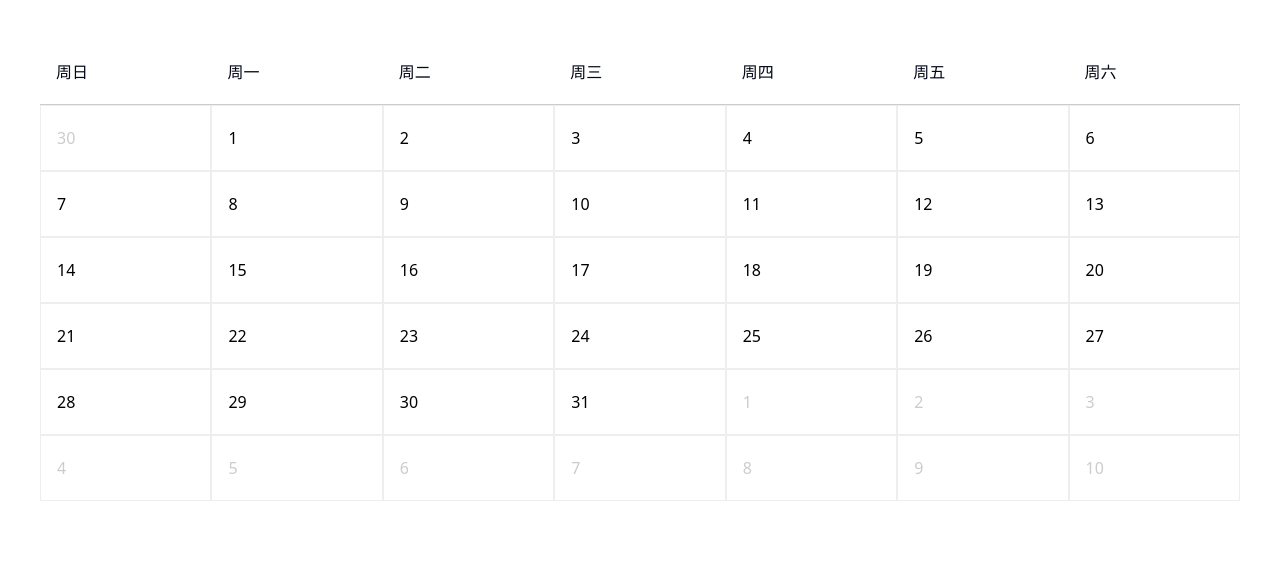
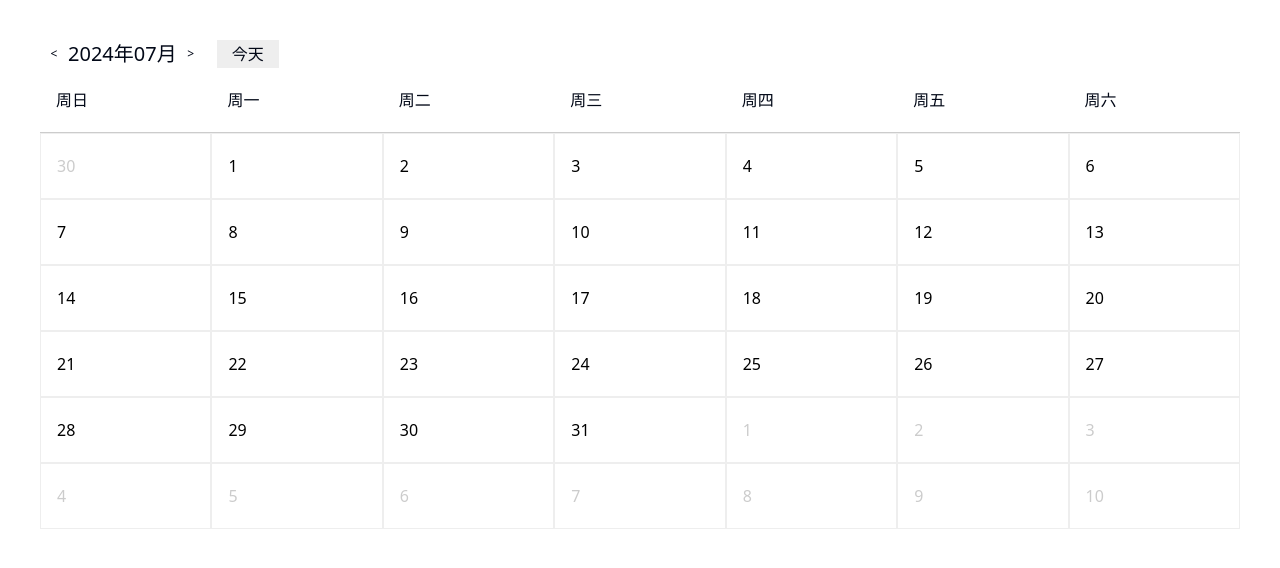
Before and after one commit to thought7878/frontend-technology-demos, a Next.js app: page /library/calendar in a window 1280 px wide. Shown: the top 568 px of the page. Built offline with nearby package versions, Linux system fonts and the light colour scheme.

Commit message:
feat: creat className & style

```diff
--- a/app/library/calendar/Calendar.tsx
+++ b/app/library/calendar/Calendar.tsx
@@ -1,17 +1,28 @@
 import dayjs, { type Dayjs } from 'dayjs';
+import { CSSProperties, ReactNode } from 'react';
+import cn from 'classnames';
 
 export interface CalendarProps {
   value?: Date;
+  // style 和 className,用于修改 Calendar 组件外层容器的样式
+  style?: CSSProperties;
+  className?: string | string[];
+  // 定制日期显示，会完全覆盖日期单元格
+  dateRender?: (currentDate: Dayjs) => ReactNode;
+  // 定制日期单元格，内容会被添加到单元格内，只在全屏日历模式下生效。
+  dateInnerContent?: (currentDate: Dayjs) => ReactNode;
+  // 国际化相关
+  locale?: string;
   onChange?: (value: Date) => void;
 }
 
-export default function Calendar({
-  value = new Date(),
-  onChange,
-}: CalendarProps) {
+export default function Calendar(props: CalendarProps) {
+  const { className, style } = props;
+  const classNames = cn(className);
+
   return (
-    <div className='w-full'>
-      <MonthCalendar value={value} onChange={onChange} />
+    <div className={classNames} style={style}>
+      <MonthCalendar {...props} />
     </div>
   );
 }
@@ -55,7 +66,20 @@ function MonthCalendar({ value, onChange }: MonthCalendarProps) {
   // debugger;
 
   return (
-    <div className=''>
+    <div className='w-full'>
+      {/* header */}
+      <div className='flex items-center w-full h-[28px] leading-[28px]'>
+        <button className='w-[28px] h-[28px] text-[12px] hover:bg-[#ccc]  '>
+          &lt;
+        </button>
+        <div className='text-[20px]'>{currentDate.format('YYYY年MM月')}</div>
+        <button className='w-[28px] h-[28px] text-[12px] mr-[12px] hover:bg-[#ccc] '>
+          &gt;
+        </button>
+        <button className='bg-[#eee] hover:bg-[#ccc] px-[15px] leading-[28px]'>
+          今天
+        </button>
+      </div>
       {/* week title list */}
       <div className='w-full box-border border-solid border-b border-[#ccc] grid grid-cols-7 grid-rows-1 '>
         {/* <div className='w-full box-border border-solid border-b border-[#ccc] flex '> */}
--- a/package.json
+++ b/package.json
@@ -20,6 +20,7 @@
     "@radix-ui/react-tabs": "^1.1.0",
     "@radix-ui/react-toggle": "^1.1.0",
     "class-variance-authority": "^0.7.0",
+    "classnames": "^2.5.1",
     "clsx": "^2.1.1",
     "cmdk": "^1.0.0",
     "dayjs": "^1.11.12",
```
Also changed, not shown: 1 other file (tests, documents, lock files or other folders).
